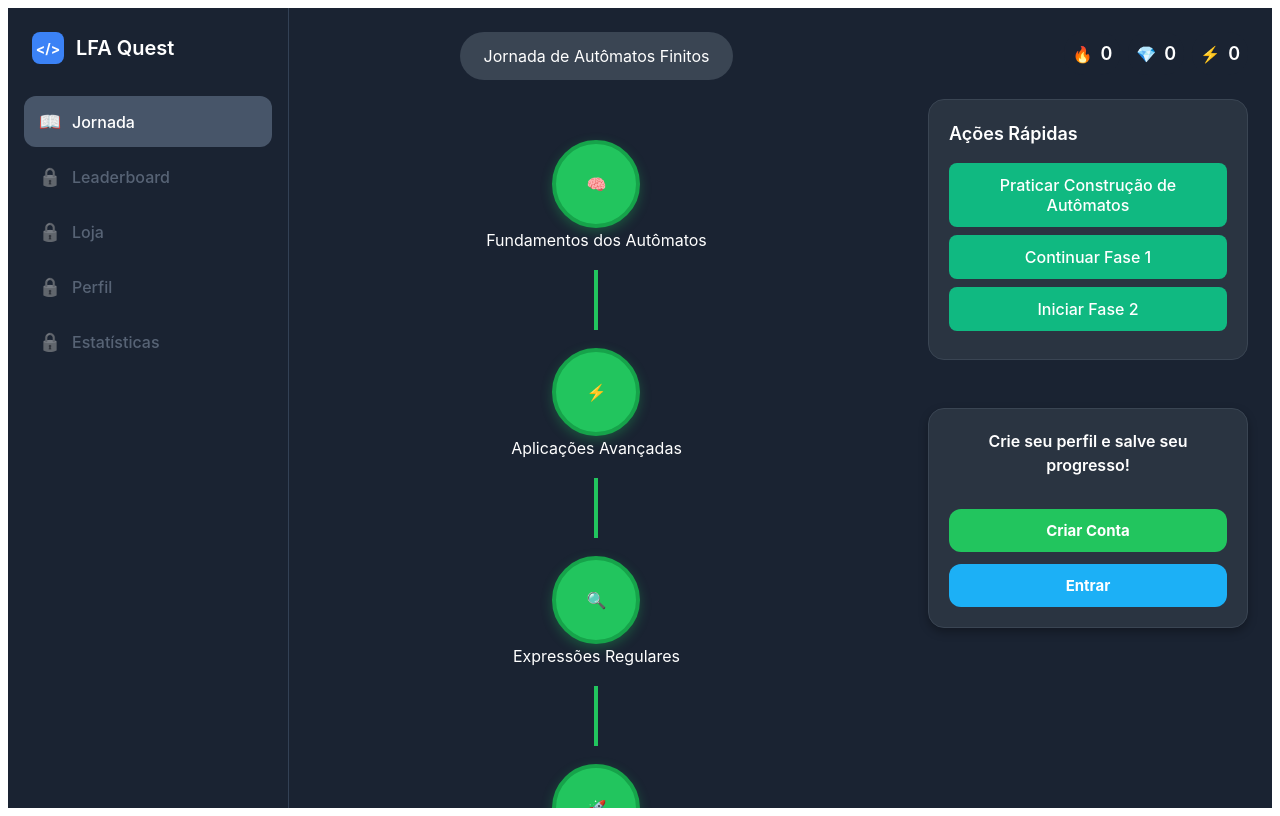
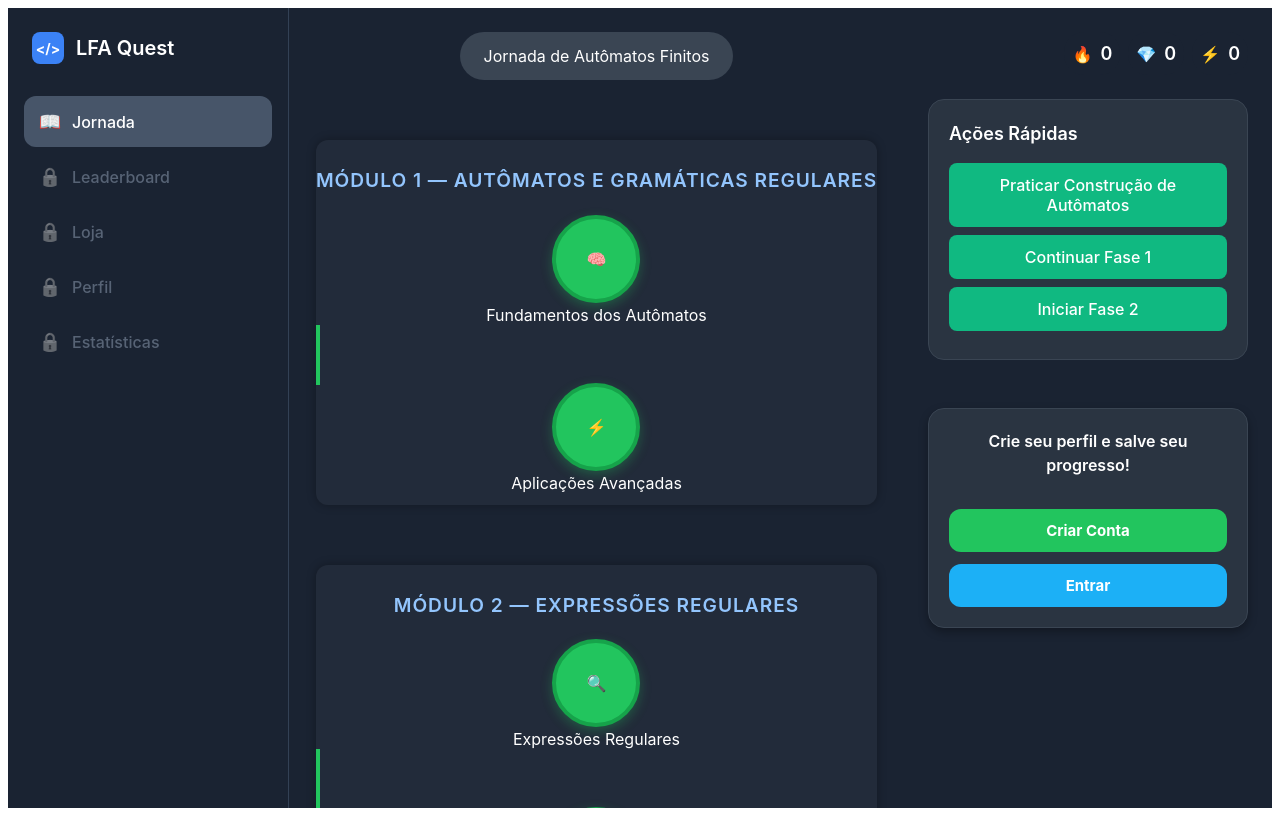
Before and after one commit to ericViana445/front-LFAQuest, a React (Vite) app: page /path in a window 1280 px wide. Built offline with nearby package versions, Linux system fonts and the light colour scheme.

Commit message:
divisão de modulos

```diff
--- a/src/pages/Path_player/Path_player.tsx
+++ b/src/pages/Path_player/Path_player.tsx
@@ -454,10 +454,16 @@ const Path_player: React.FC = () => {
           <div className="path-title">Jornada de Autômatos Finitos</div>
 
           <div className="path-nodes">
-            {phaseData.map((phase, index) => (
+
+            {/* 🔹 MÓDULO 1: Autômatos e Gramáticas Regulares */}
+            <div className="module-block">
+              <h2 className="module-title">Módulo 1 — Autômatos e Gramáticas Regulares</h2>
+              {phaseData
+                .filter((p) => p.phase === 1 || p.phase === 2)
+                .map((phase, index) => (
                   <React.Fragment key={phase.phase}>
                     <div
-                  className={`path-node ${currentPhase === phase.phase ? "active" : index < currentPhase - 1 ? "completed" : "upcoming"}`}
+                      className={`path-node ${currentPhase === phase.phase ? "active" : phase.phase < currentPhase ? "completed" : "upcoming"}`}
                       onClick={() => handleNodeClick(phase.phase)}
                     >
                       <div className="node-circle">
@@ -465,11 +471,52 @@ const Path_player: React.FC = () => {
                       </div>
                       <div className="node-label">{phase.title}</div>
                     </div>
-
-                {index < phaseData.length - 1 && <div className="path-connector"></div>}
+                    {phase.phase === 1 && <div className="path-connector"></div>}
                   </React.Fragment>
                 ))}
+            </div>
 
+            {/* 🔹 MÓDULO 2: Expressões Regulares */}
+            <div className="module-block">
+              <h2 className="module-title">Módulo 2 — Expressões Regulares</h2>
+              {phaseData
+                .filter((p) => p.phase === 3 || p.phase === 4)
+                .map((phase, index) => (
+                  <React.Fragment key={phase.phase}>
+                    <div
+                      className={`path-node ${currentPhase === phase.phase ? "active" : phase.phase < currentPhase ? "completed" : "upcoming"}`}
+                      onClick={() => handleNodeClick(phase.phase)}
+                    >
+                      <div className="node-circle">
+                        <span className="node-icon">{phase.icon}</span>
+                      </div>
+                      <div className="node-label">{phase.title}</div>
+                    </div>
+                    {phase.phase === 3 && <div className="path-connector"></div>}
+                  </React.Fragment>
+                ))}
+            </div>
+
+            {/* 🔹 MÓDULO 3: Lema do Bombeamento */}
+            <div className="module-block">
+              <h2 className="module-title">Módulo 3 — Lema do Bombeamento</h2>
+              {phaseData
+                .filter((p) => p.phase === 5)
+                .map((phase) => (
+                  <div
+                    key={phase.phase}
+                    className={`path-node ${currentPhase === phase.phase ? "active" : phase.phase < currentPhase ? "completed" : "upcoming"}`}
+                    onClick={() => handleNodeClick(phase.phase)}
+                  >
+                    <div className="node-circle">
+                      <span className="node-icon">{phase.icon}</span>
+                    </div>
+                    <div className="node-label">{phase.title}</div>
+                  </div>
+                ))}
+            </div>
+
+            {/* 🔹 Prática final */}
             <div
               className="path-node upcoming"
               onClick={() => {
@@ -496,6 +543,7 @@ const Path_player: React.FC = () => {
               <div className="node-label">Prática Interativa</div>
               <div className="node-subtitle">Autômatos</div>
             </div>
+
           </div>
         </div>
       </div>
--- a/src/pages/Path_player/path_player.css
+++ b/src/pages/Path_player/path_player.css
@@ -352,3 +352,25 @@
   font-size: 0.85rem;
   color: #cbd5e1;
 }
+
+/* =========================
+   MÓDULOS DE APRENDIZAGEM
+   ========================= */
+.module-block {
+  width: 100%;
+  margin-bottom: 40px;
+  text-align: center;
+  padding: 10px 0;
+  border-radius: 12px;
+  background: rgba(255, 255, 255, 0.04);
+  box-shadow: 0 0 10px rgba(0, 0, 0, 0.3);
+}
+
+.module-title {
+  font-size: 1.2rem;
+  font-weight: 600;
+  color: #93c5fd;
+  margin-bottom: 20px;
+  text-transform: uppercase;
+  letter-spacing: 0.05em;
+}
```
Lines whose indentation alone changed are shown as unchanged.
